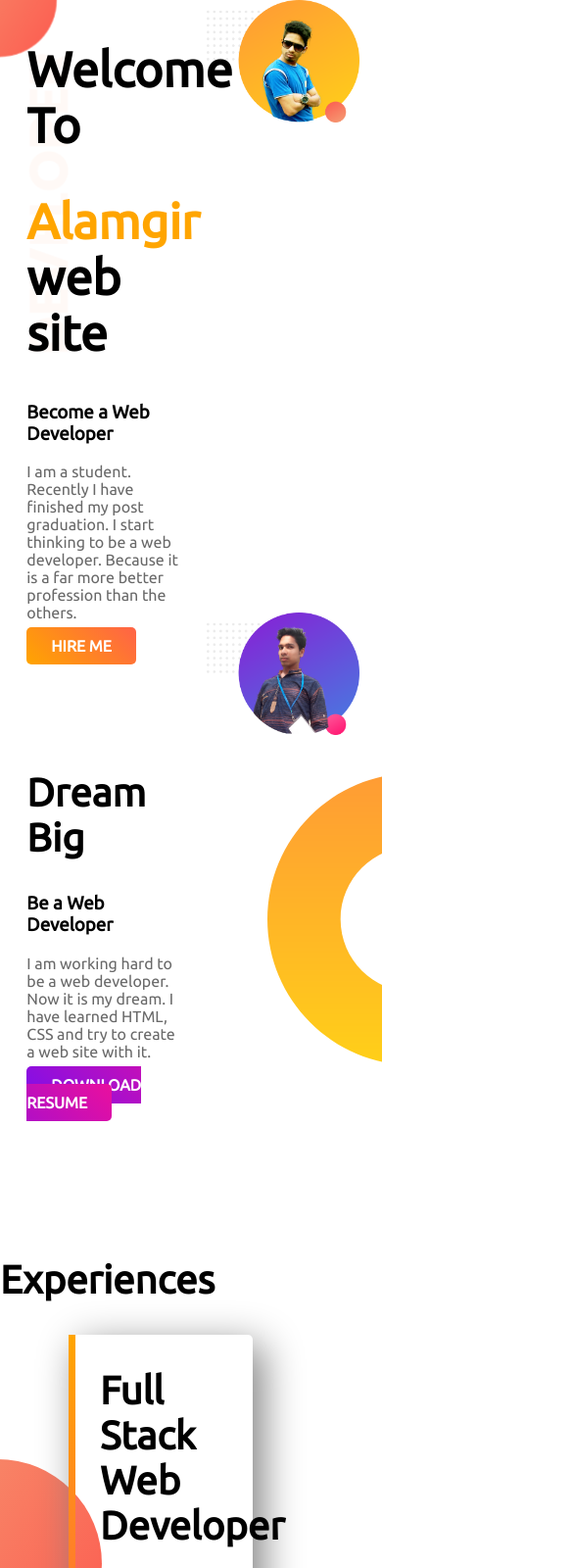
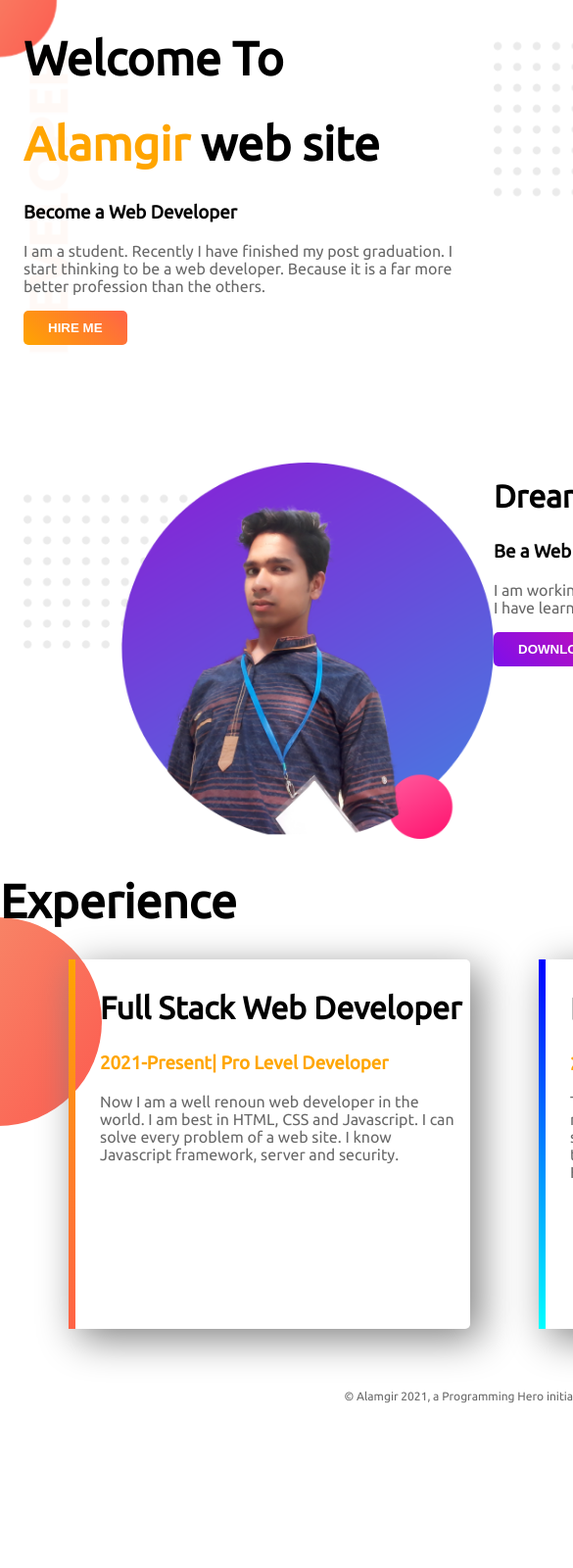
Before and after one commit to Alamgirhossann/web-portfolio, a plain HTML site: page index.html in a window 390 px wide. Shown: the top 1600 px of the page at 98% size, 585 px wide, since content can reach past the window. After the commit the page ends 1443 px from the top, so only its background shows below. Drawn offline with Linux system fonts and the light colour scheme; a web font is replaced by a local one.

Commit message:
change in responsiveness

```diff
--- a/index.html
+++ b/index.html
@@ -1,5 +1,6 @@
 <!DOCTYPE html>
 <html lang="en">
+
 <head>
     <meta charset="UTF-8">
     <meta name="viewport" content="width=device-width, initial-scale=1.0">
@@ -7,52 +8,65 @@
     <link href="https://fonts.googleapis.com/css?family=Tomorrow|Ubuntu&display=swap" rel="stylesheet">
     <link rel="stylesheet" href="style.css">
 </head>
+
 <body>
-    <section class="background-img">
-        <div class="half-width">
+
+    <div class="container">
+        <div class="background-img">
+            <div class="first-section">
                 <h1>Welcome To</h1>
                 <h1><span class="color-name">Alamgir</span> web site</h1>
                 <h3>Become a Web Developer</h3>
-            <p>I am a student. Recently I have finished my post graduation. I start thinking to be a web developer.  Because it is a far more better profession than the others.</p>
-            <a class="link-button" href="https://github.com/programminghero1" target="_blank">HIRE ME</a>
+                <p>I am a student. Recently I have finished my post graduation. I start thinking to be a web developer.
+                    Because it is a far more better profession than the others.</p>
+                <button class="link-button" href="https://github.com/programminghero1" target="_blank">HIRE ME</button>
+            </div>
+        </div>
+        <div>
+            <div class="half-width">
+                <img style="margin-bottom: 4rem;" src="images/alamgir (2).png" alt="alamgir picture">
+            </div>
         </div>
 
-        <div class="half-width">
-            <img src="images/alamgir (2).png" alt="alamgir picture">
-
-        </div>
-    </section>
-    <section class="background-img2">
+        <div>
             <div class="half-width">
                 <img src="images/alamgir (1).png" alt="alamgir picture">
             </div>
-
+        </div>
+        <div class="background-img2">
             <div class="half-width">
                 <h2>Dream Big</h2>
                 <h3>Be a Web Developer</h3>
-            <p>I am working hard to be a web developer. Now it is my dream. I have learned HTML, CSS and try to create a web site with it.</p>
-            <a class="button-color" href="https://www.linkedin.com/feed/?trk=onboarding-landing" target="_blank">DOWNLOAD RESUME</a>
+                <p>I am working hard to be a web developer. Now it is my dream. I have learned HTML, CSS and try to
+                    create a web site with it.</p>
+                <button class="button-color" href="https://www.linkedin.com/feed/?trk=onboarding-landing"
+                    target="_blank">DOWNLOAD RESUME</button>
+            </div>
+        </div>
 
-        </div>
-    </section>
-    <section class="background-img3">
-        <h2>Experiences</h2>
-        <div id="full-stackborder" class="half-width border-area">
+        <div class="background-img3">
+            <h1>Experience</h1>
+            <div id="full-stackborder" class=" border-area">
                 <h2>Full Stack Web Developer</h2>
                 <h3> <span class="area-highlight">2021-Present| Pro Level Developer</span> </h3>
-            <p>Now I am a well renoun web developer in the world. I am best in HTML, CSS and Javascript. I can solve every problem of a web site. I know Javascript framework, server and security.  </p>
-
+                <p>Now I am a well renoun web developer in the world. I am best in HTML, CSS and Javascript. I can solve
+                    every problem of a web site. I know Javascript framework, server and security. </p>
             </div>
-        <div id="baby-stackborder" class="half-width border-area">
+        </div>
+        <div style="margin-right: 10px;">
+            <div id="baby-stackborder" class=" border-area">
                 <h2>Baby Web Developer</h2>
                 <h3><span class="area-highlight">2020-2021| programming Hero Learner</span></h3>
-            <p>They didn't offer me a job. But I made myself as a remove web developer. I made their website and showed it to them. They liked it. And uploaded the content. It was fun working at Programming Hero.</p>
+                <p>They didn't offer me a job. But I made myself as a remove web developer. I made their website and
+                    showed it to them. They liked it. And uploaded the content. It was fun working at Programming Hero.
+                </p>
+            </div>
+        </div>
 
-        </div>
-    </section>
-    <footer>
+        <footer class="footer">
             <p>© Alamgir 2021, a Programming Hero initiative.</p>
         </footer>
+    </div>
+</body>
 
-</body>
 </html>
--- a/style.css
+++ b/style.css
@@ -2,11 +2,20 @@ body{
     margin: 0px;
     font-family: 'Tomorrow','Ubuntu';
 }
+.container{
+    height: 100%;
+    display: grid;
+    grid-template-columns: 1fr 1fr;
+}
+.first-section{
+    padding-left: 5%;
+    margin-right: 2%;
+}
 h1{
-    font-size: 50px;
+    font-size: 3rem;
 }
 h2{
-    font-size: 40px;
+    font-size: 2rem;
 }
 p{
     color: dimgray;
@@ -15,23 +24,21 @@ p{
     color: orange;
 }
 .half-width{
-    width: 40%;
-    float: left;
     padding-left: 5%;
-    margin-left: 2%;
+    margin-right: 2%;
 }
 .half-width img{
-    width: 100%;
+    padding-top: 10px;
+    width: 30rem;
+    height:1fr;
+
 }
 .background-img{
     background-image: url("images/top-banner.png");
     background-repeat: no-repeat;
 
 }
-section{
-    height: 500px;
-    padding-bottom: 125px;
-}
+
 .link-button{
     text-decoration: none;
     background-image: linear-gradient(45deg,orange, tomato);
@@ -39,6 +46,8 @@ section{
     color: white;
     border-radius: 5px;
     font-weight: 700;
+    outline: none;
+    border: none;
 }
 .background-img2{
     background-image: url("images/dream-bg.png");
@@ -52,6 +61,8 @@ section{
     padding: 10px 25px;
     font-weight: 700;
     border-radius: 5px;
+    outline: none;
+    border: none;
 }
 .area-highlight{
     color: orange;
@@ -64,7 +75,8 @@ section{
 .border-area{
     box-shadow: 10px 10px 40px gray;
     border-radius: 5px;
-    height: 80%;
+    height: 100%;
+    padding: 5px;
 }
 #full-stackborder{
     border-left: 7px solid;
@@ -80,8 +92,13 @@ section{
     border-image-slice: 1;
     margin-left: 70px;
     padding-left: 25px;
+    margin-top: 7.5rem;
+}
+.footer{
+    grid-column: 1 / 3;
 }
 footer p{
+    margin-top: 12rem;
     text-align: center;
-    font-size: 15px;
+    font-size: 12px;
 }
```
Lines whose indentation alone changed are shown as unchanged.
